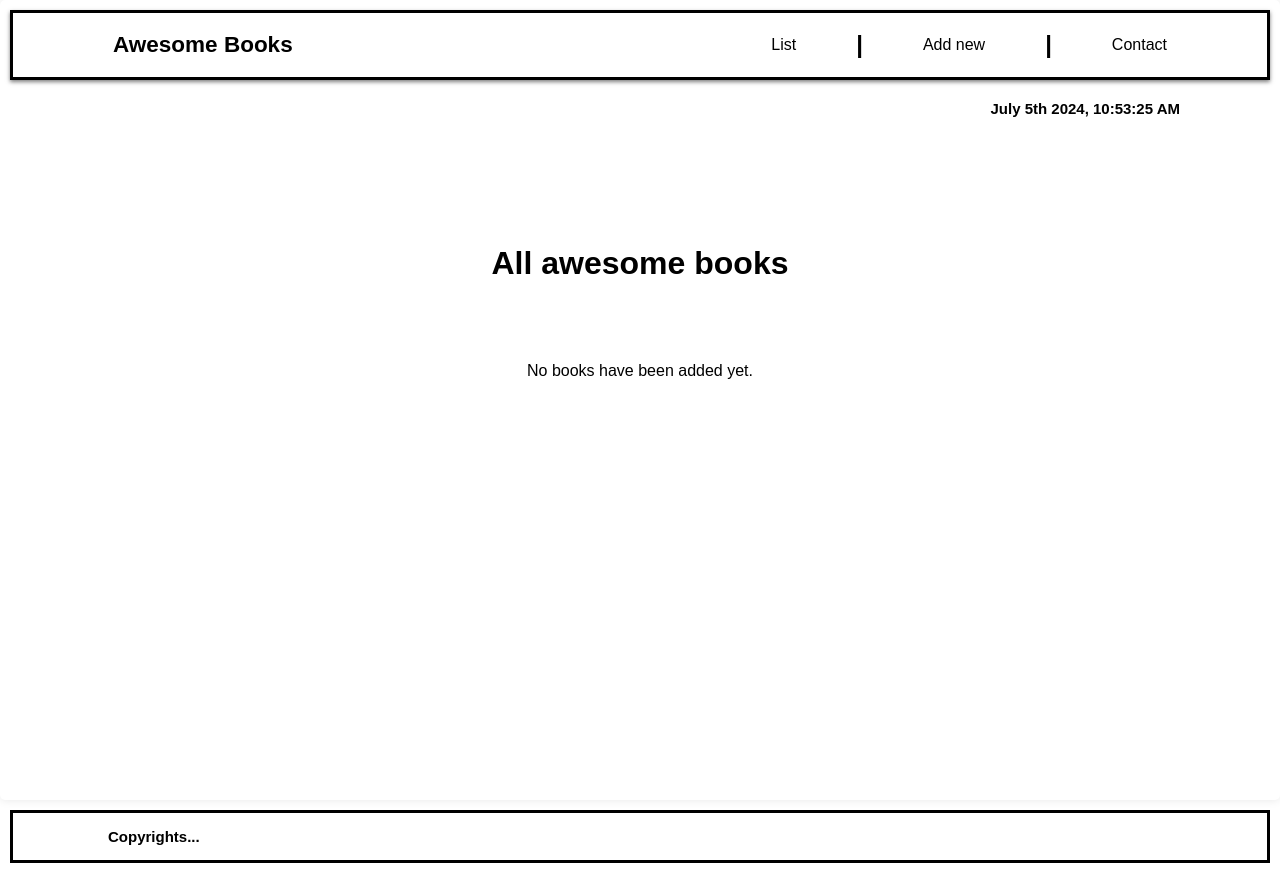
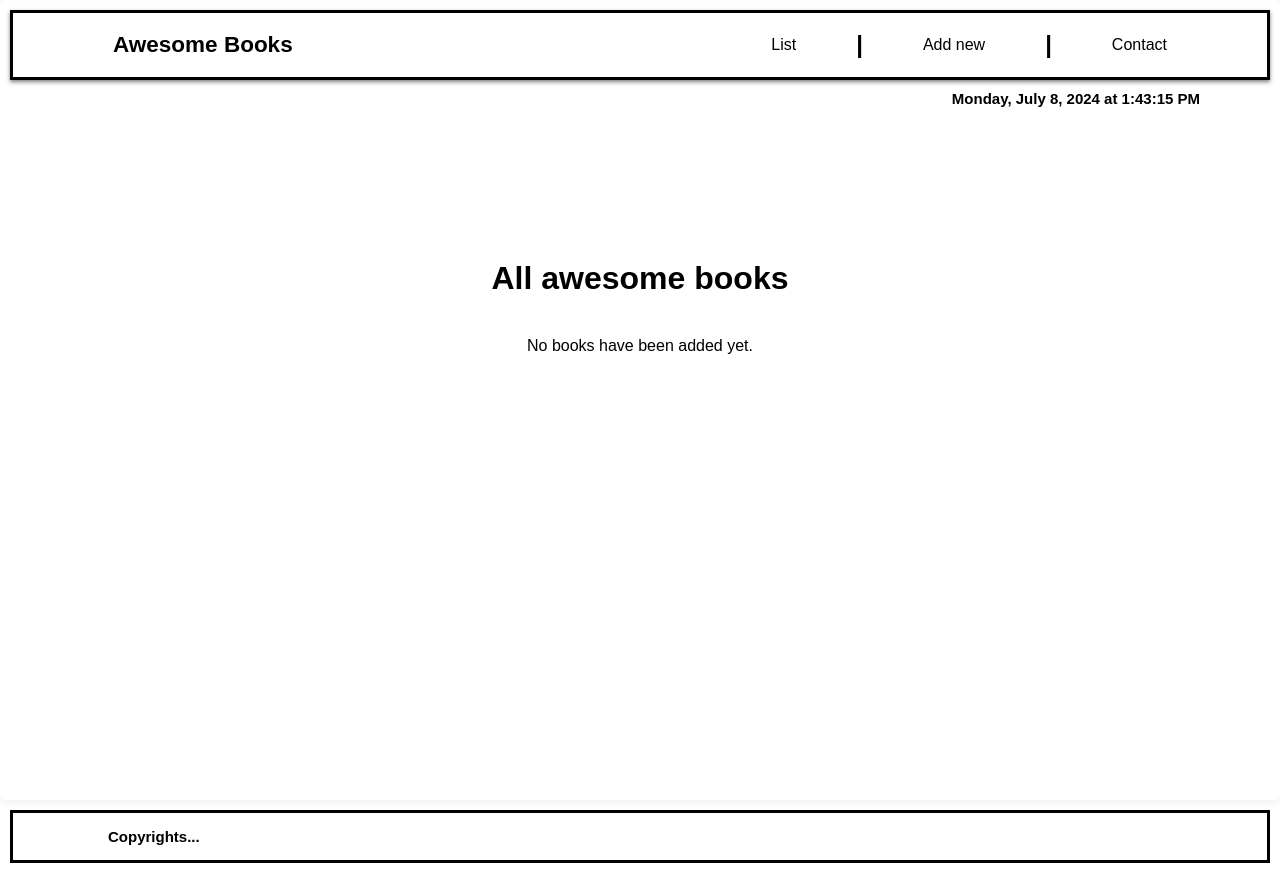
Before and after one commit to Charzy-1/Awesome-books-with-ES6, a website with bundled scripts: page index.html in a window 1280 px wide. Built offline with nearby package versions, Linux system fonts and the light colour scheme; a web font is replaced by a local one.

Commit message:
added the automatic date and time

```diff
--- a/index.css
+++ b/index.css
@@ -84,14 +84,7 @@
   }
 
   .container h1 {
-    margin-bottom: 40px;
-  }
-
-  .indexPage-containerh3 {
-    font-family: "Margarine", sans-serif;
-    margin: 5rem 5rem 8rem;
-    align-self: flex-end;
-    font-size: 15px;
+    margin-top: 15rem;
   }
 
   .book-list {
@@ -154,6 +147,14 @@
     border: 3px solid black;
     align-self: flex-end;
     cursor: pointer;
+  }
+
+  #current-date {
+    font-family: "Margarine", sans-serif;
+    text-align: right;
+    font-size: 15px;
+    font-weight: bold;
+    margin-right: 5rem;
   }
 
   footer {
@@ -262,10 +263,6 @@
       width: 80vw;
     }
 
-    .indexPage-containerh3 {
-      margin: 5rem 0 8rem;
-    }
-
     footer h2 {
       margin-left: 0;
     }
--- a/index.html
+++ b/index.html
@@ -5,13 +5,16 @@
     <meta name="viewport" content="width=device-width, initial-scale=1.0">
     <title>Document</title>
     <link rel="stylesheet" href="./index.css">
+    <link rel="preconnect" href="https://fonts.googleapis.com">
+    <link rel="preconnect" href="https://fonts.gstatic.com" crossorigin>
+    <link href="https://fonts.googleapis.com/css2?family=Margarine&display=swap" rel="stylesheet">
 </head>
 <body>
     <header>
         <nav class="navbar">
             <div class="logo">
                 <h2>Awesome Books</h2>
-            </div></a>
+            </div>
             <ul class="navMenu">
                 <li class="navItems">
                     <a href="./index.html" class="navLink">List</a>
@@ -36,10 +39,10 @@
                 <span class="bar"></span>
             </div>
         </nav>
+        <div id="current-date"></div> <!-- Placeholder for the current date -->
     </header>
 
     <div class="container">
-        <h3 class="indexPage-containerh3">July 5th 2024, 10:53:25 AM</h3>
         <h1>All awesome books</h1>
         <div class="book-list" id="book-list"></div>
         <div class="dialogue-box" id="dialogue-box">
--- a/index.js
+++ b/index.js
@@ -1,16 +1,23 @@
-import {BookManager } from './modules/bookManager.js';
-import {setupNavigation} from './modules/navigation.js';
-import {setupBookForm} from './modules/domElements.js';
-
+import { BookManager } from './modules/bookManager.js';
+import { setupNavigation } from './modules/navigation.js';
+import { setupBookForm } from './modules/domElements.js';
 
 document.addEventListener('DOMContentLoaded', () => {
   const bookManager = new BookManager();
   setupNavigation();
   setupBookForm(bookManager);
 
-  // Display current date
+  // Display current date using JavaScript Date object
   const dateElement = document.getElementById('current-date');
-  const now = DateTime.now().toLocaleString(DateTime.DATE_FULL);
-  dateElement.textContent = `Today's date: ${now}`;
-
+  const now = new Date().toLocaleString('en-US', {
+    weekday: 'long',
+    year: 'numeric',
+    month: 'long',
+    day: 'numeric',
+    hour: 'numeric',
+    minute: 'numeric',
+    second: 'numeric',
+    hour12: true
+  });
+  dateElement.textContent = `${now}`;
 });
```
Also changed, not shown: add-book.html (+1 -1 lines), contact.html (+1 -1 lines).
